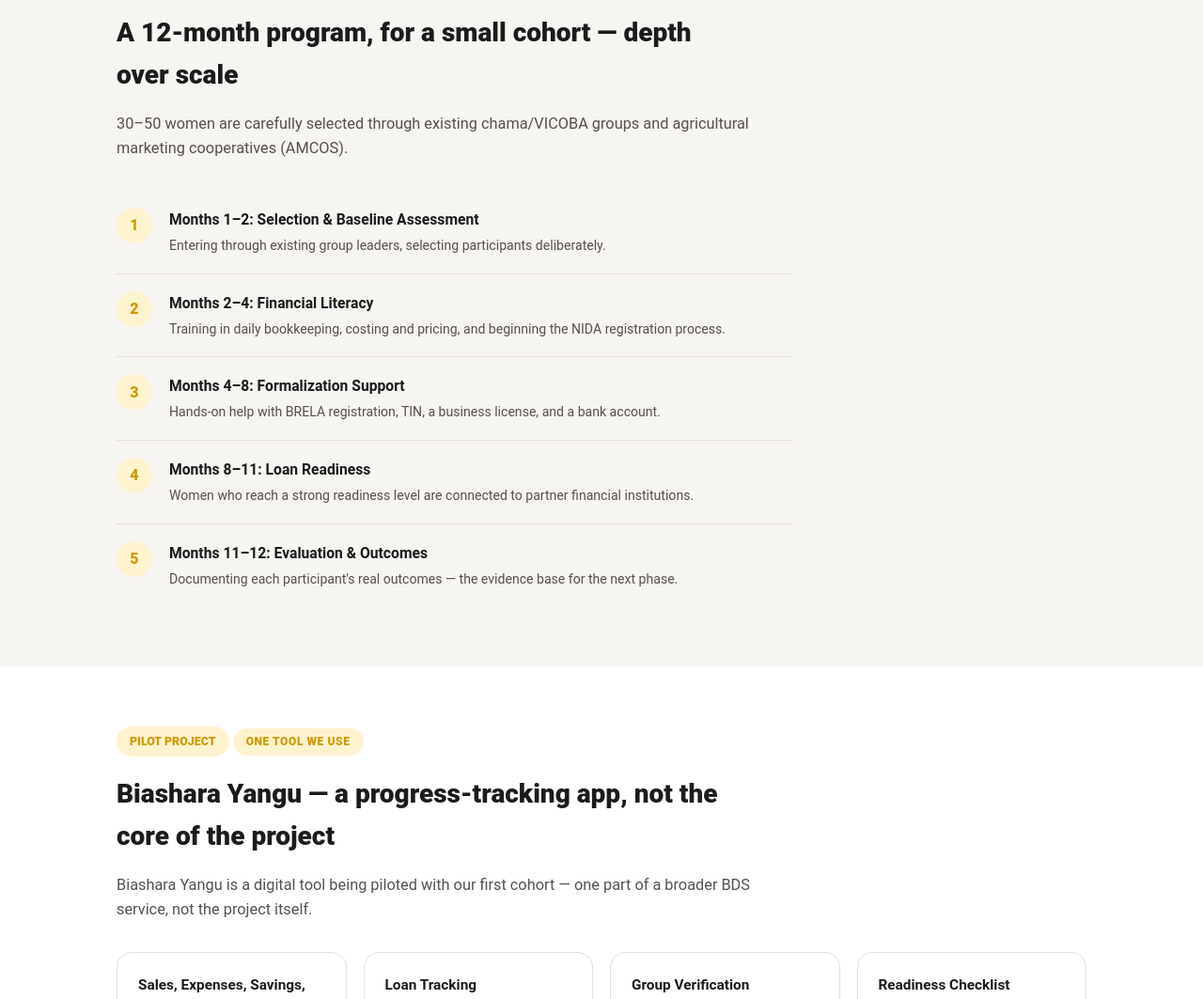
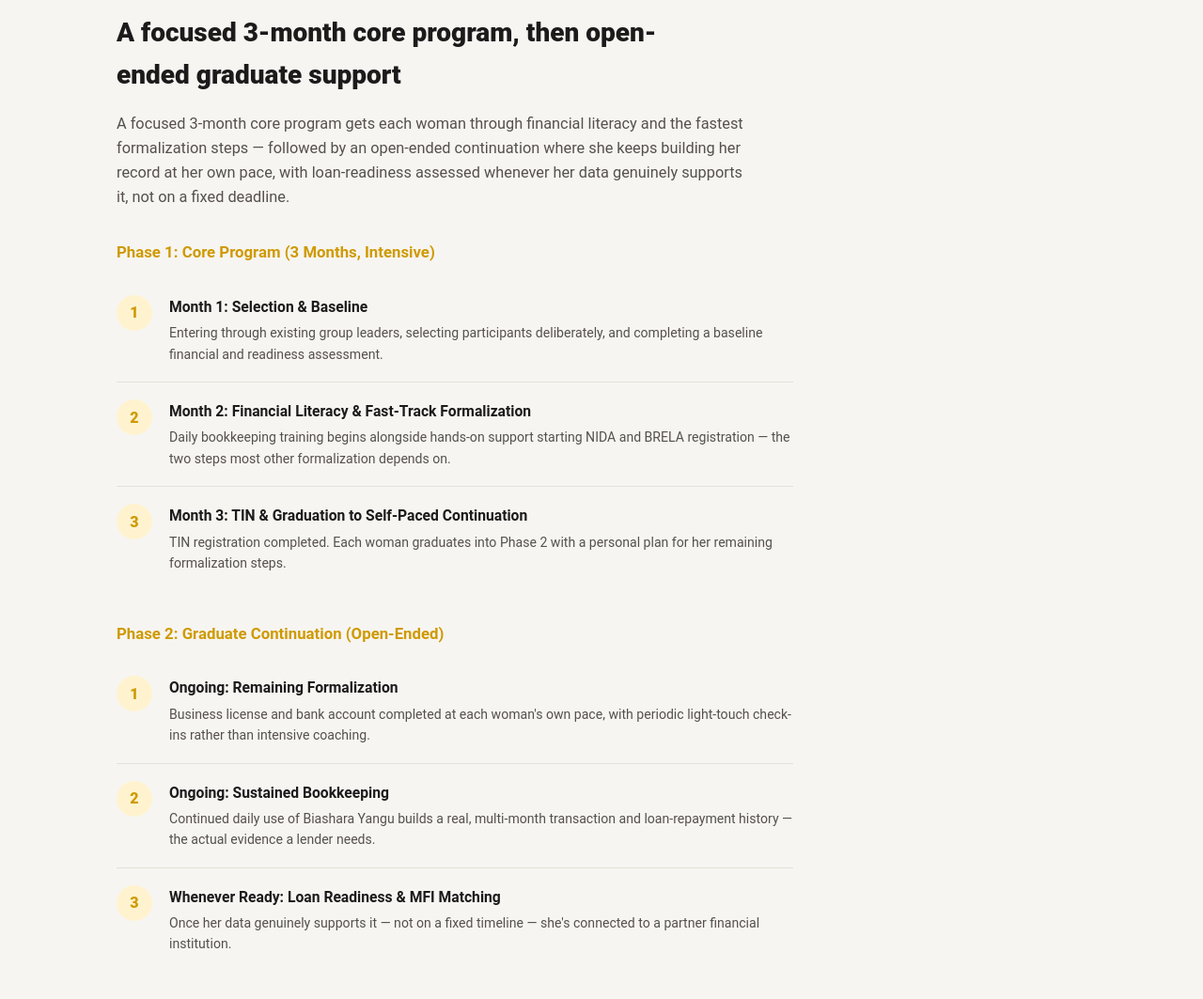
Before and after one commit to BrieAshery/Sheisconnected-Site, a website: page programs.html in a window 1280 px wide. Shown: the part 1405-2468 px from the top of the page at 94% size. Drawn offline with Linux system fonts and the light colour scheme.

Commit message:
Restructure program into 3-month core + open-ended continuation

```diff
--- a/content/programs.json
+++ b/content/programs.json
@@ -1,13 +1,18 @@
 {
   "women_problem_title": "They run real businesses, but remain invisible to the formal financial system",
   "women_problem_text": "Alternative credit scoring models currently used in East Africa rely heavily on mobile money transaction data — leaving out women whose businesses run on cash, and who depend on the trust of their savings group (chama/VICOBA) rather than digital data.",
-  "women_model_text": "30–50 women are carefully selected through existing chama/VICOBA groups and agricultural marketing cooperatives (AMCOS).",
-  "women_arc": [
-    { "title": "Months 1–2: Selection & Baseline Assessment", "text": "Entering through existing group leaders, selecting participants deliberately." },
-    { "title": "Months 2–4: Financial Literacy", "text": "Training in daily bookkeeping, costing and pricing, and beginning the NIDA registration process." },
-    { "title": "Months 4–8: Formalization Support", "text": "Hands-on help with BRELA registration, TIN, a business license, and a bank account." },
-    { "title": "Months 8–11: Loan Readiness", "text": "Women who reach a strong readiness level are connected to partner financial institutions." },
-    { "title": "Months 11–12: Evaluation & Outcomes", "text": "Documenting each participant's real outcomes — the evidence base for the next phase." }
+  "women_model_text": "A focused 3-month core program gets each woman through financial literacy and the fastest formalization steps — followed by an open-ended continuation where she keeps building her record at her own pace, with loan-readiness assessed whenever her data genuinely supports it, not on a fixed deadline.",
+  "phase1_title": "Phase 1: Core Program (3 Months, Intensive)",
+  "phase1_steps": [
+    { "title": "Month 1: Selection & Baseline", "text": "Entering through existing group leaders, selecting participants deliberately, and completing a baseline financial and readiness assessment." },
+    { "title": "Month 2: Financial Literacy & Fast-Track Formalization", "text": "Daily bookkeeping training begins alongside hands-on support starting NIDA and BRELA registration — the two steps most other formalization depends on." },
+    { "title": "Month 3: TIN & Graduation to Self-Paced Continuation", "text": "TIN registration completed. Each woman graduates into Phase 2 with a personal plan for her remaining formalization steps." }
+  ],
+  "phase2_title": "Phase 2: Graduate Continuation (Open-Ended)",
+  "phase2_steps": [
+    { "title": "Ongoing: Remaining Formalization", "text": "Business license and bank account completed at each woman's own pace, with periodic light-touch check-ins rather than intensive coaching." },
+    { "title": "Ongoing: Sustained Bookkeeping", "text": "Continued daily use of Biashara Yangu builds a real, multi-month transaction and loan-repayment history — the actual evidence a lender needs." },
+    { "title": "Whenever Ready: Loan Readiness & MFI Matching", "text": "Once her data genuinely supports it — not on a fixed timeline — she's connected to a partner financial institution." }
   ],
   "pilot_text": "Biashara Yangu is a digital tool being piloted with our first cohort — one part of a broader BDS service, not the project itself.",
   "policy_items": [
@@ -17,5 +22,14 @@
   ],
   "women_status_note": "We are at an early stage. Real participant numbers will be shown here once available.",
   "youth_problem_text": "Computers and internet access in schools are a good start, but without digital safety training, young people are at risk of online scams, harassment, and misuse of their personal information.",
-  "youth_status_note": "This program is being redesigned from its original \"Digital School Club\" model — toward direct safety and advancement training, not just device access. Goal: connecting 100+ schools across Tanzania by 2030."
+  "youth_status_note": "This program is being redesigned from its original \"Digital School Club\" model — toward direct safety and advancement training, not just device access. Goal: connecting 100+ schools across Tanzania by 2030.",
+  "market_problem_title": "Financial institutions struggle to reach — and understand — the unreached",
+  "market_problem_text": "Rural, informal-sector women are frequently identified as a target market, but rarely understood well enough to actually design services for. Financial institutions often lack the ground-level research and trusted community access needed to find out why a given service isn't being adopted, and what would actually change that — research that's expensive and slow to build from scratch.",
+  "market_model_text": "We conduct direct research into why unreached rural populations don't use specific financial products, and what would need to change for adoption — using a pool of trained graduate researchers who work directly in the communities we already have trust and reach in.",
+  "market_benefits": [
+    "For financial institutions: real go-to-market research on the unreached rural segment specifically, plus a trusted community channel — reducing the cost of acquiring customers who are otherwise expensive and slow to reach.",
+    "For our graduate researchers: paid, meaningful employment conducting real fieldwork, building research and market-entry experience.",
+    "For rural communities: financial products and services actually designed around why they currently don't use them, not assumptions about them."
+  ],
+  "market_status_note": "This program is in early design. We're seeking financial institution partners interested in shaping a pilot research engagement together."
 }
--- a/programs.html
+++ b/programs.html
@@ -67,9 +67,14 @@
 <section class="light-section off women-theme">
   <div class="wrap">
     <span class="section-label women">Our Model</span>
-    <h2>A 12-month program, for a small cohort — depth over scale</h2>
+    <h2>A focused 3-month core program, then open-ended graduate support</h2>
     <p class="lead" id="women-model-text"></p>
-    <div class="arc" id="women-arc"></div>
+
+    <h3 id="phase1-title" style="color:var(--gold-dark); font-size:1.05rem; margin-bottom:14px;"></h3>
+    <div class="arc" id="phase1-arc" style="margin-bottom:32px;"></div>
+
+    <h3 id="phase2-title" style="color:var(--gold-dark); font-size:1.05rem; margin-bottom:14px;"></h3>
+    <div class="arc" id="phase2-arc"></div>
   </div>
 </section>
 
@@ -215,14 +220,20 @@
       marketBenefitsEl.appendChild(li);
     });
 
-    const arcEl = document.getElementById("women-arc");
-    arcEl.innerHTML = "";
-    (c.women_arc || []).forEach((step) => {
-      const item = document.createElement("div");
-      item.className = "arc-item";
-      item.innerHTML = '<div class="arc-num"></div><div><h4>' + step.title + '</h4><p>' + step.text + '</p></div>';
-      arcEl.appendChild(item);
-    });
+    function renderArc(elId, steps) {
+      const el = document.getElementById(elId);
+      el.innerHTML = "";
+      (steps || []).forEach((step) => {
+        const item = document.createElement("div");
+        item.className = "arc-item";
+        item.innerHTML = '<div class="arc-num"></div><div><h4>' + step.title + '</h4><p>' + step.text + '</p></div>';
+        el.appendChild(item);
+      });
+    }
+    setText("phase1-title", c.phase1_title);
+    renderArc("phase1-arc", c.phase1_steps);
+    setText("phase2-title", c.phase2_title);
+    renderArc("phase2-arc", c.phase2_steps);
 
     const policyEl = document.getElementById("policy-list");
     policyEl.innerHTML = "";
```
Also changed, not shown: admin/config.yml (+10 -2 lines).
